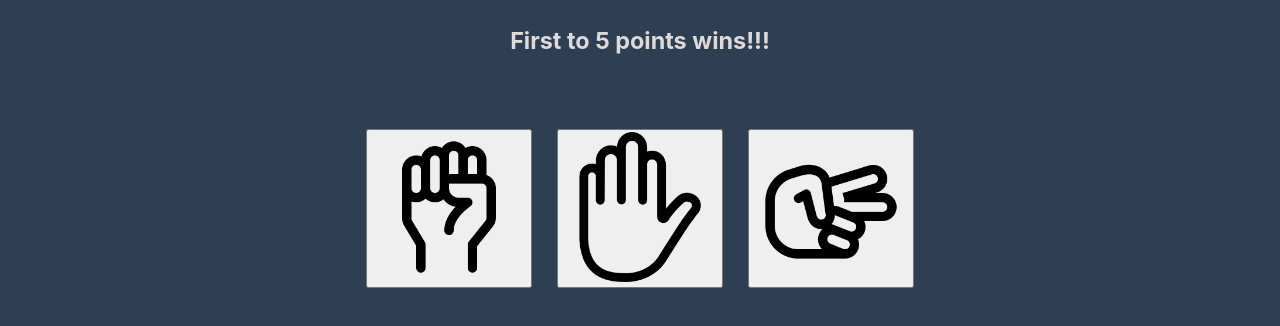
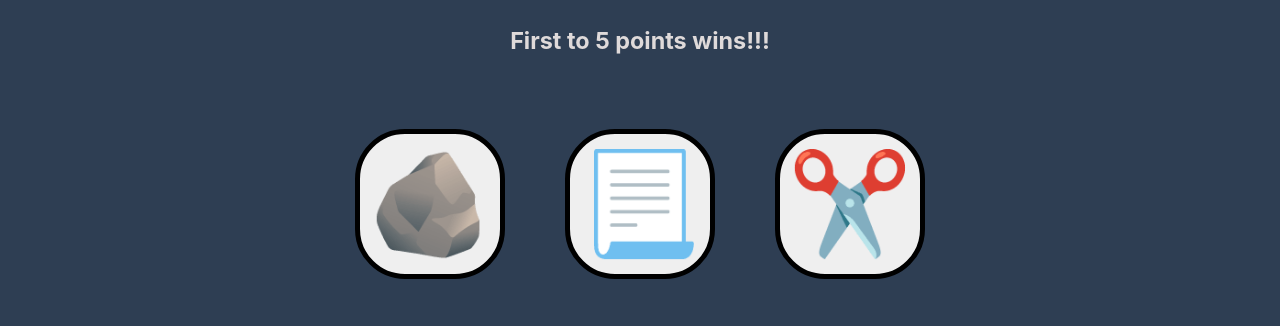
Before and after one commit to Ammon-Faust/Rock-Paper-Scissors, a plain HTML site: page index.html in a window 1280 px wide. Shown: the part 258-584 px from the top of the page. Drawn offline with Linux system fonts and the light colour scheme.

Commit message:
change: updated images to be emjoi then applied styles to buttons

```diff
--- a/index.html
+++ b/index.html
@@ -19,9 +19,9 @@
 
         </div>
         <div class="buttons">
-            <button id="rock"><img src="/images/rock.png" alt="credit: Cap Cool, site: https://www.flaticon.com/authors/cap-cool. Image of Rock" width="150"></button>
-            <button id="paper"><img src="/images/paper.png" alt="credit: Cap Cool, site: https://www.flaticon.com/authors/cap-cool. Image of Paper" width="150"></button>
-            <button id="scissors"><img src="/images/scissors.png" alt="credit: Cap Cool, site: https://www.flaticon.com/authors/cap-cool. Image of Scissors" width="150"></button>
+            <button id="rock">🪨</button>
+            <button id="paper">📃</button>
+            <button id="scissors">✂️</button>
         </div>
     </div>
     <script src="script.js"></script>
--- a/styles.css
+++ b/styles.css
@@ -34,6 +34,14 @@ body {
 
 .buttons {
     display: flex;
-    gap: 25px;
+    gap: 60px;
     padding-top: 50px;
 }
+
+button {
+    width: 150px;
+    height: 150px;
+    font-size: 100px;
+    border: 5px solid black;
+    border-radius: 50px;
+}
```
